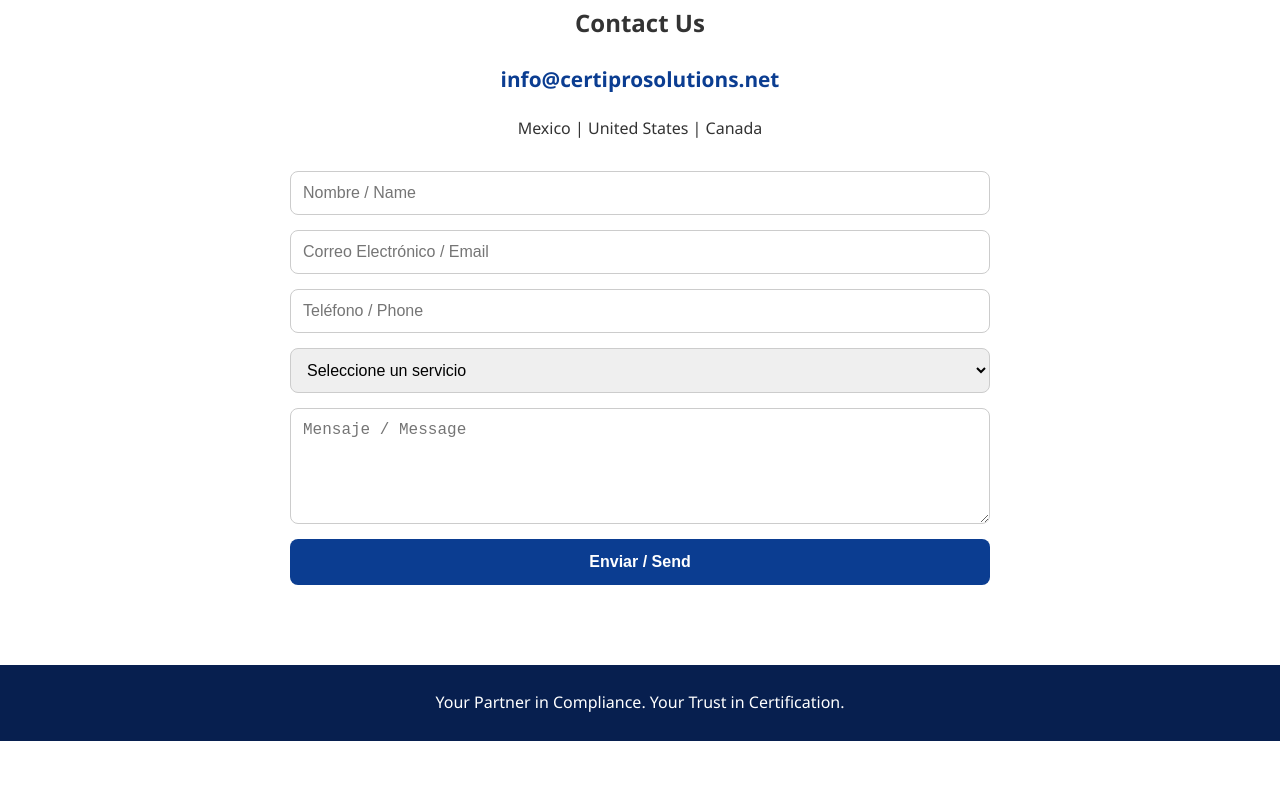
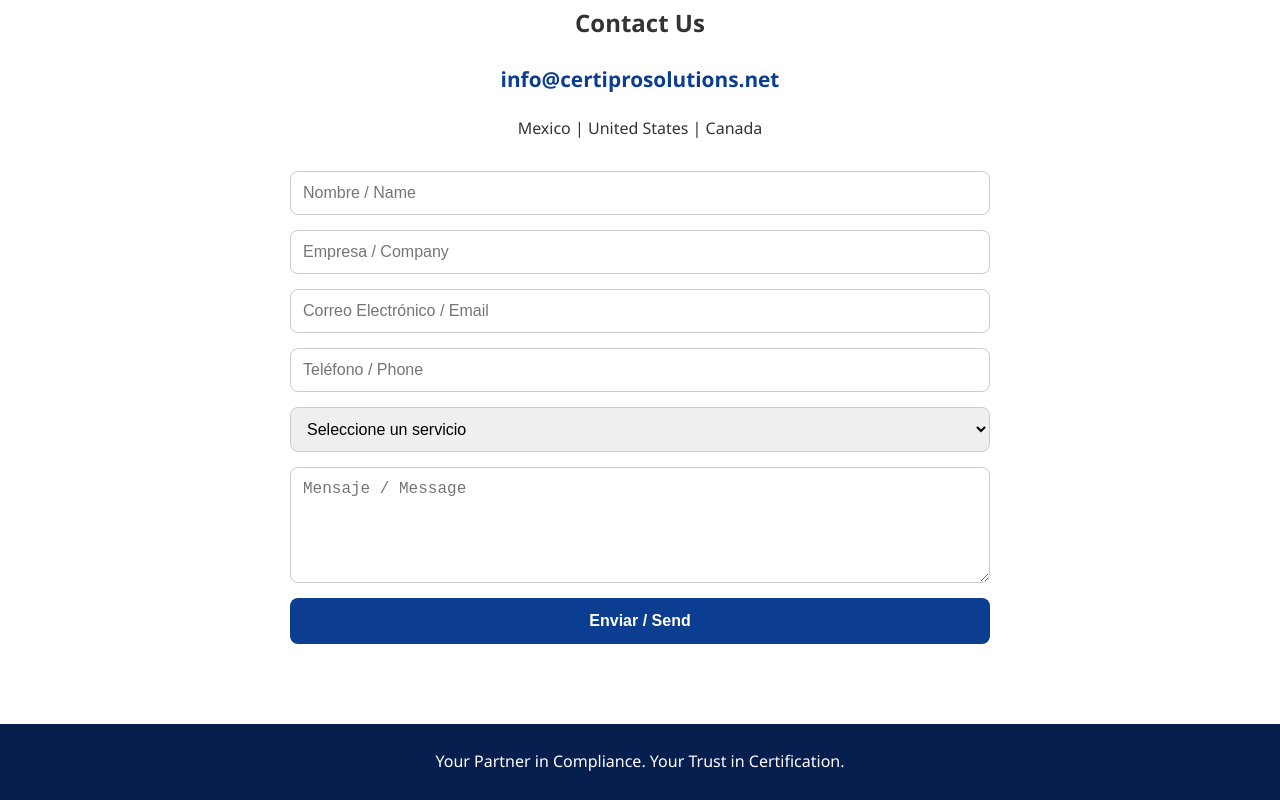
Before and after one commit to V3r4s69/certipro-website, a plain HTML site: page index.html in a window 1280 px wide. Shown: the part 2085-2885 px from the top of the page. Before the commit the page ends 2826 px from the top, so only its background shows below. Drawn offline with Linux system fonts and the light colour scheme.

Commit message:
Update index.html

```diff
--- a/index.html
+++ b/index.html
@@ -340,6 +340,7 @@
   <form class="contact-form">
 
 <input type="text" placeholder="Nombre / Name" required>
+<input type="text" placeholder="Empresa / Company">
 
 <input type="email" placeholder="Correo Electrónico / Email" required>
 
```
